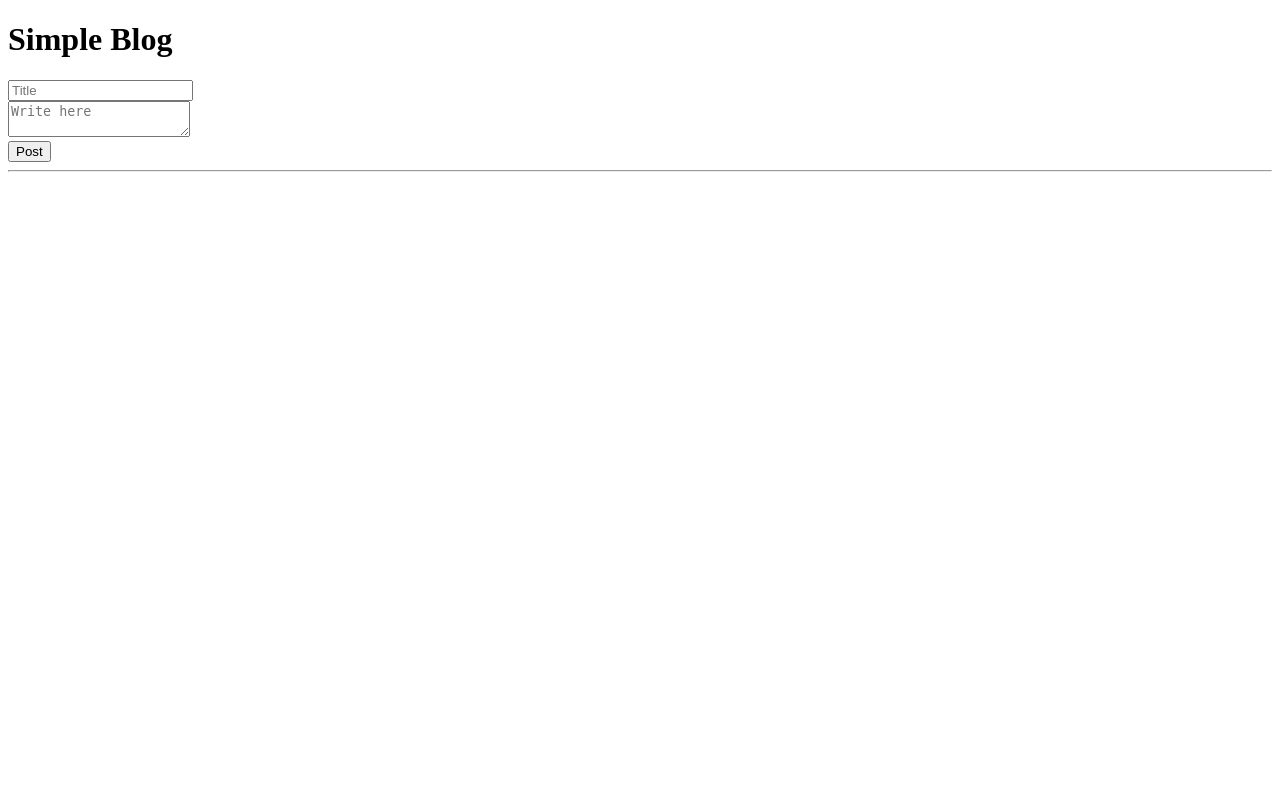
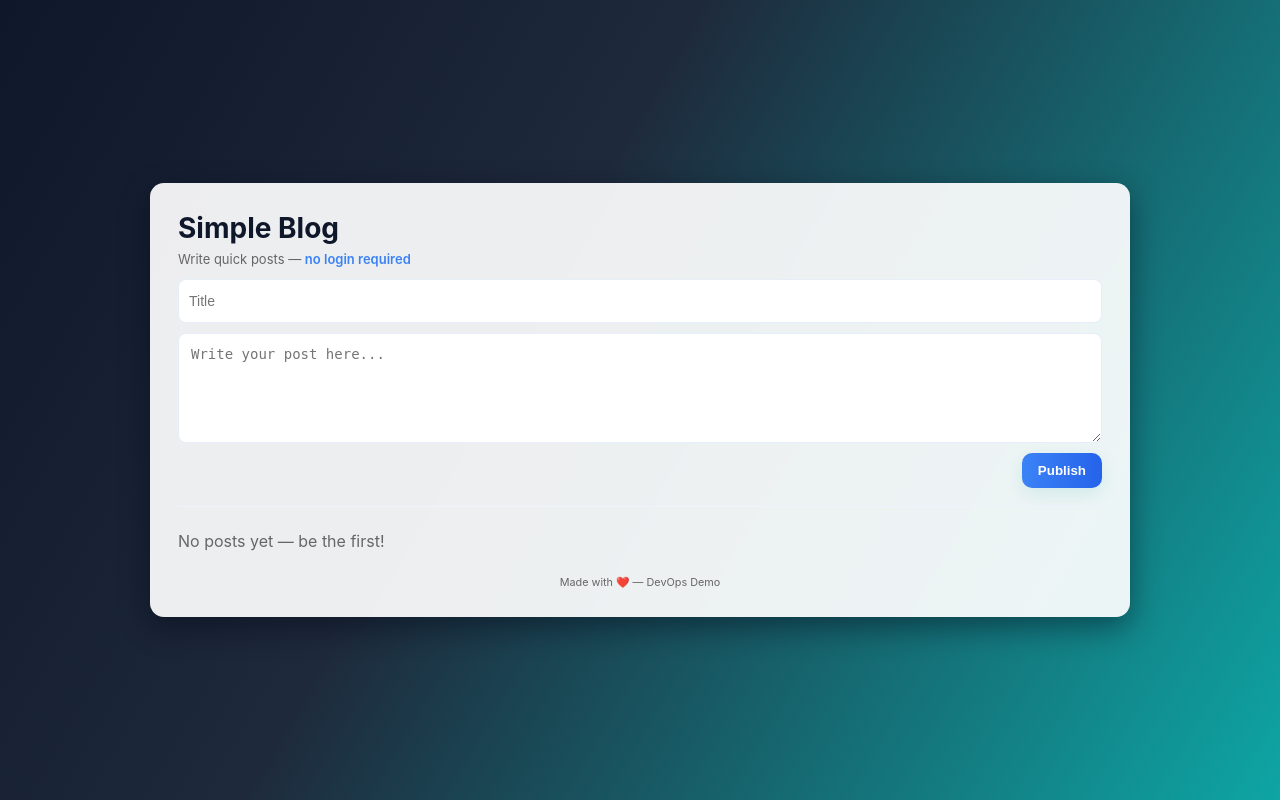
Before and after one commit to kowsie-devops/devops-blog-project, a Flask app: page / in a window 1280 px wide. Run offline with Flask 2, Linux system fonts and the light colour scheme.

Commit message:
Add UI styles and page background for blog

```diff
--- /dev/null
+++ b/app/static/style.css
@@ -0,0 +1,71 @@
+/* Full-page layout + background */
+:root{
+  --card-bg: rgba(255,255,255,0.92);
+  --muted: #666;
+  --accent: #3b82f6;
+}
+
+*{box-sizing:border-box}
+html,body{height:100%;margin:0;font-family:Inter,system-ui,-apple-system,Segoe UI,Roboto,"Helvetica Neue",Arial}
+body{
+  /* Option A: gradient background (fast, no image) */
+  background: linear-gradient(120deg, #0f172a 0%, #1e293b 40%, #0ea5a4 100%);
+  color:#0b1220;
+  -webkit-font-smoothing:antialiased;
+  -moz-osx-font-smoothing:grayscale;
+  display:flex;
+  align-items:center;
+  justify-content:center;
+  padding:24px;
+}
+
+/* Option B: image background
+body{
+  background: url('/static/bg.jpg') center/cover no-repeat fixed;
+}
+*/
+
+/* Card */
+.page{width:100%;max-width:980px}
+.card{
+  background: var(--card-bg);
+  border-radius:14px;
+  box-shadow: 0 10px 30px rgba(2,6,23,0.45);
+  overflow:hidden;
+  padding:28px;
+}
+
+/* Header */
+.card-header{margin-bottom:8px}
+.card-header h1{margin:0;font-size:28px;color:#0f172a}
+.subtitle{margin:6px 0 0;color:var(--muted);font-size:13px}
+.hint{color:var(--accent);font-weight:600}
+
+/* Composer */
+.composer{margin-top:12px}
+.post-form{display:flex;flex-direction:column;gap:10px}
+.input{width:100%;padding:10px;border-radius:8px;border:1px solid #e6eef9;background:#fff;font-size:14px}
+.input.title{height:44px}
+.input.body{min-height:110px;resize:vertical;padding:12px}
+.controls{display:flex;justify-content:flex-end}
+.btn{
+  background: linear-gradient(90deg,var(--accent),#2563eb);
+  color:white;border:none;padding:10px 16px;border-radius:10px;font-weight:600;cursor:pointer;box-shadow:0 6px 18px rgba(14,165,164,0.12)
+}
+.btn:hover{transform:translateY(-1px);transition:all .12s ease}
+
+/* Posts */
+.divider{border:0;border-top:1px solid #eef3ff;margin:18px 0}
+.post{padding:10px 0;border-bottom:1px dashed rgba(15,23,42,0.04)}
+.post-title{margin:0 0 6px;font-size:18px;color:#0f172a}
+.post-body{margin:0;color:#0b1220;line-height:1.5}
+.no-posts{color:var(--muted);padding:6px 0}
+
+/* Footer */
+.card-footer{margin-top:14px;color:var(--muted);font-size:13px;text-align:center}
+
+/* Mobile tweaks */
+@media (max-width:600px){
+  .card{padding:18px;border-radius:10px}
+  .card-header h1{font-size:22px}
+}
--- a/app/templates/index.html
+++ b/app/templates/index.html
@@ -1,18 +1,46 @@
 <!doctype html>
-<html>
-<head><title>Simple Blog</title></head>
+<html lang="en">
+<head>
+  <meta charset="utf-8" />
+  <meta name="viewport" content="width=device-width,initial-scale=1" />
+  <title>Simple Blog</title>
+  <link rel="stylesheet" href="{{ url_for('static', filename='style.css') }}">
+</head>
 <body>
-<h1>Simple Blog</h1>
-<form action="/post" method="post">
-<input name="title" placeholder="Title" required/><br/>
-<textarea name="body" placeholder="Write here" required></textarea><br/>
-<button type="submit">Post</button>
-</form>
-<hr/>
-{% for p in posts %}
-<h3>{{p.title}}</h3>
-<p>{{p.body}}</p>
-<hr/>
-{% endfor %}
+  <main class="page">
+    <div class="card">
+      <header class="card-header">
+        <h1>Simple Blog</h1>
+        <p class="subtitle">Write quick posts — <span class="hint">no login required</span></p>
+      </header>
+
+      <section class="composer">
+        <form action="/post" method="post" class="post-form">
+          <input name="title" class="input title" placeholder="Title" required/>
+          <textarea name="body" class="input body" placeholder="Write your post here..." required></textarea>
+          <div class="controls">
+            <button type="submit" class="btn">Publish</button>
+          </div>
+        </form>
+      </section>
+
+      <hr class="divider" />
+
+      <section class="posts">
+        {% for p in posts %}
+          <article class="post">
+            <h3 class="post-title">{{ p.title }}</h3>
+            <p class="post-body">{{ p.body }}</p>
+          </article>
+        {% else %}
+          <p class="no-posts">No posts yet — be the first!</p>
+        {% endfor %}
+      </section>
+
+      <footer class="card-footer">
+        <small>Made with ❤️ — DevOps Demo</small>
+      </footer>
+    </div>
+  </main>
 </body>
 </html>
```
